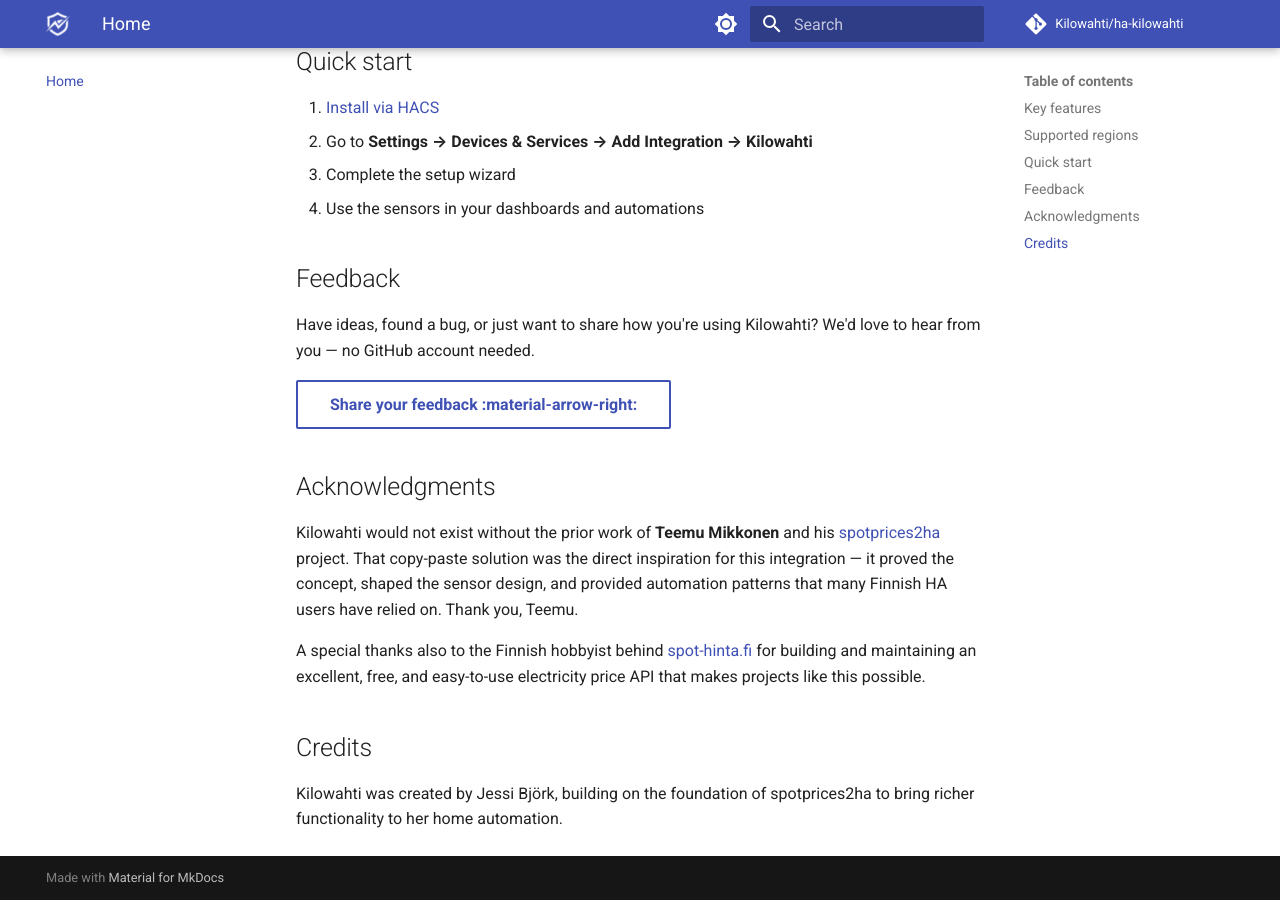
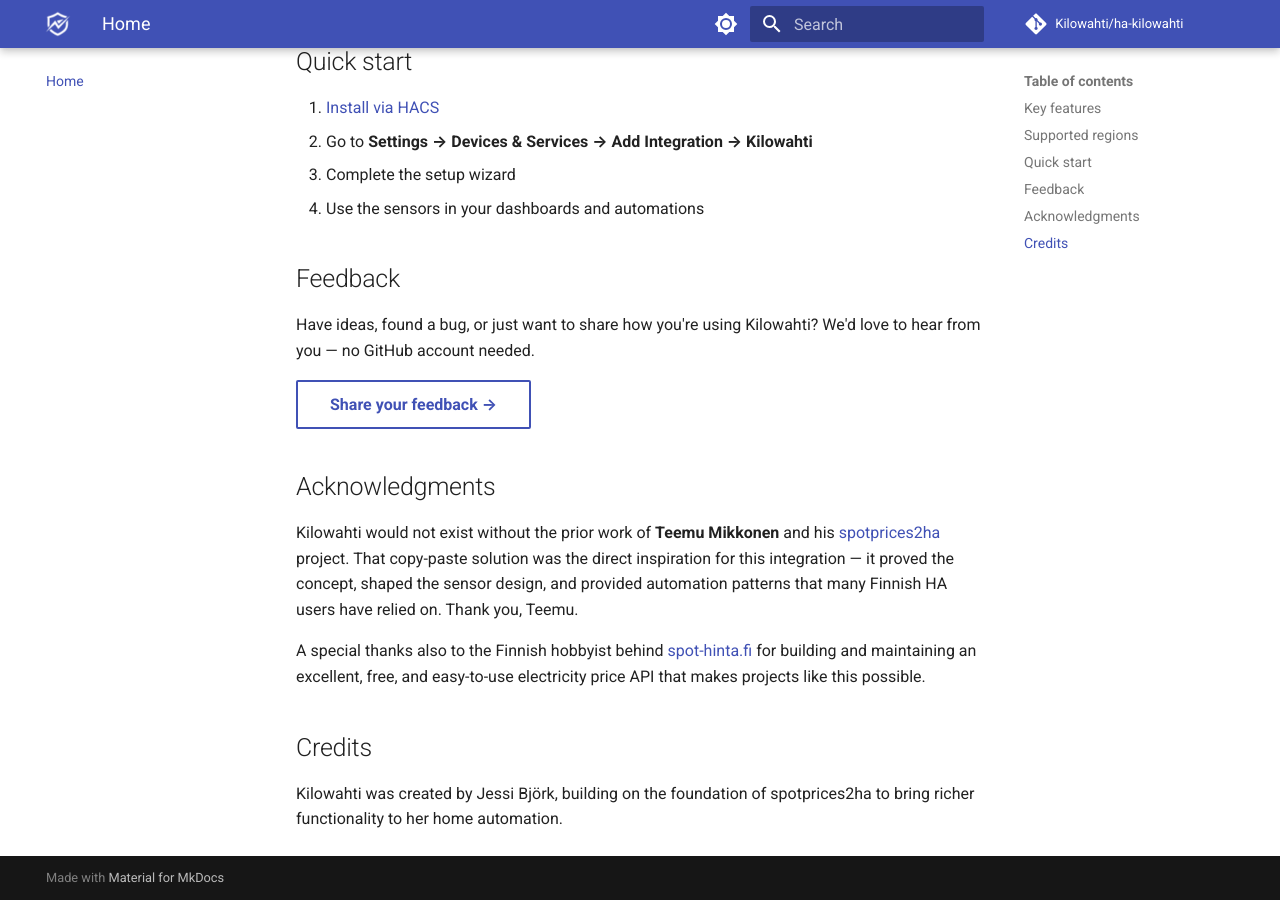
Before and after one commit to Kilowahti/kilowahti-docs, an MkDocs documentation site: the page built from docs/index.md, in a window 1280 px wide and 900 px high, scrolled down 1028 px. Built offline with MkDocs 1.6.1 and Material for MkDocs 9.7.7, drawn with Linux system fonts in a browser that asks for light colours; comment, search, counter and statistics services are not loaded.

Commit message:
Fix feedback button icon rendering

```diff
--- a/docs/index.md
+++ b/docs/index.md
@@ -36,7 +36,7 @@
 
 Have ideas, found a bug, or just want to share how you're using Kilowahti? We'd love to hear from you — no GitHub account needed.
 
-[Share your feedback :material-arrow-right:](https://tally.so/r/QK05XY){ .md-button }
+[Share your feedback →](https://tally.so/r/QK05XY){ .md-button }
 
 ## Acknowledgments
 
```
